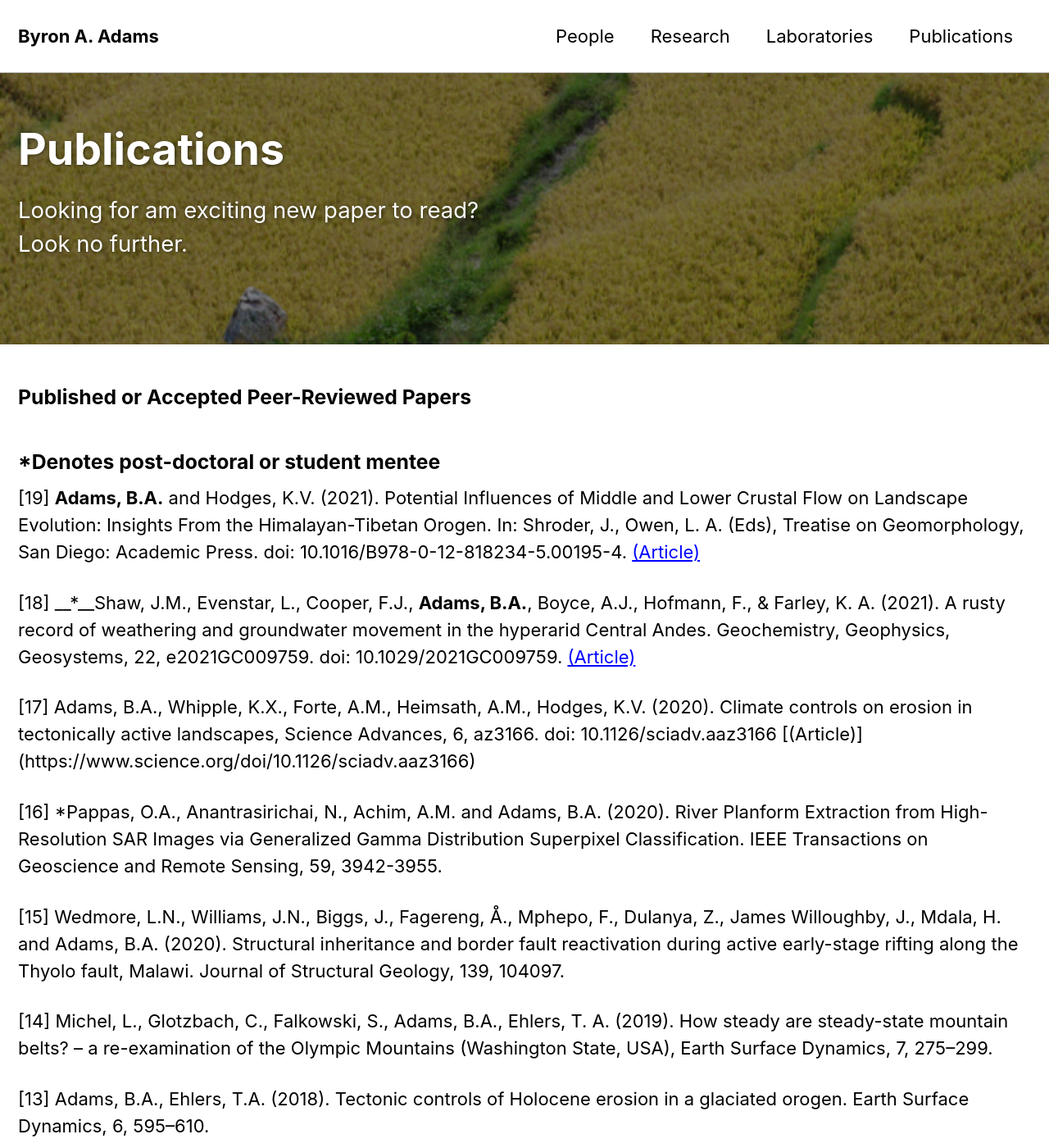
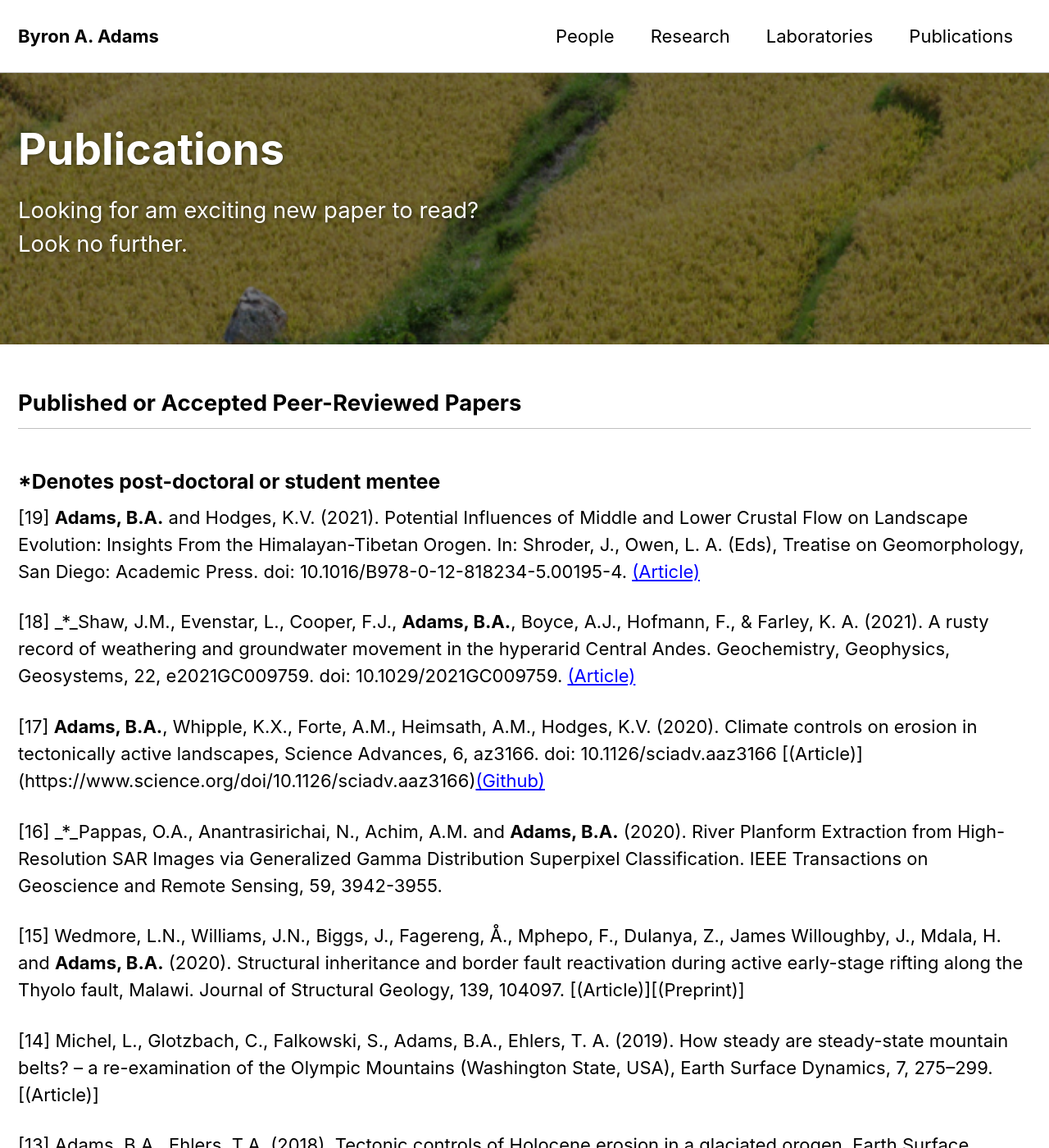
Before and after one commit to baadams/baadams.github.io, a Jekyll site: the page built from _pages/pubs.md, in a window 1280 px wide and 1400 px high. Shown: the whole window at 82% size. Built offline with Jekyll 4.4.1, drawn with Linux system fonts in a browser that asks for light colours; cached includes are drawn as plain includes.

Commit message:
Update pubs.md

```diff
--- a/_pages/pubs.md
+++ b/_pages/pubs.md
@@ -16,20 +16,20 @@ excerpt: "Looking for am exciting new paper to read?<br/>
           Look no further. "
 ---
 
-### Published or Accepted Peer-Reviewed Papers
+## Published or Accepted Peer-Reviewed Papers
 ### *Denotes post-doctoral or student mentee
 
 [19] **Adams, B.A.** and Hodges, K.V. (2021). Potential Influences of Middle and Lower Crustal Flow on Landscape Evolution: Insights From the Himalayan-Tibetan Orogen. In: Shroder, J., Owen, L. A. (Eds), Treatise on Geomorphology, San Diego: Academic Press. doi: 10.1016/B978-0-12-818234-5.00195-4. [(Article)](https://www.sciencedirect.com/science/article/pii/B9780128182345001954)
 
-[18] __*__Shaw, J.M., Evenstar, L., Cooper, F.J., **Adams, B.A.**, Boyce, A.J., Hofmann, F., & Farley, K. A. (2021). A rusty record of weathering and groundwater movement in the hyperarid Central Andes. Geochemistry, Geophysics, Geosystems, 22, e2021GC009759. doi: 10.1029/2021GC009759. [(Article)](https://agupubs.onlinelibrary.wiley.com/doi/full/10.1029/2021GC009759)
+[18] _*_Shaw, J.M., Evenstar, L., Cooper, F.J., **Adams, B.A.**, Boyce, A.J., Hofmann, F., & Farley, K. A. (2021). A rusty record of weathering and groundwater movement in the hyperarid Central Andes. Geochemistry, Geophysics, Geosystems, 22, e2021GC009759. doi: 10.1029/2021GC009759. [(Article)](https://agupubs.onlinelibrary.wiley.com/doi/full/10.1029/2021GC009759)
 
-[17] Adams, B.A., Whipple, K.X., Forte, A.M., Heimsath, A.M., Hodges, K.V. (2020). Climate controls on erosion in tectonically active landscapes, Science Advances, 6, az3166. doi: 10.1126/sciadv.aaz3166 [(Article)] (https://www.science.org/doi/10.1126/sciadv.aaz3166)
+[17] **Adams, B.A.**, Whipple, K.X., Forte, A.M., Heimsath, A.M., Hodges, K.V. (2020). Climate controls on erosion in tectonically active landscapes, Science Advances, 6, az3166. doi: 10.1126/sciadv.aaz3166 [(Article)] (https://www.science.org/doi/10.1126/sciadv.aaz3166)[(Github)](https://github.com/baadams/raindance)
 
-[16] *Pappas, O.A., Anantrasirichai, N., Achim, A.M. and Adams, B.A. (2020). River Planform Extraction from High-Resolution SAR Images via Generalized Gamma Distribution Superpixel Classification. IEEE Transactions on Geoscience and Remote Sensing, 59, 3942-3955.
+[16] _*_Pappas, O.A., Anantrasirichai, N., Achim, A.M. and **Adams, B.A.** (2020). River Planform Extraction from High-Resolution SAR Images via Generalized Gamma Distribution Superpixel Classification. IEEE Transactions on Geoscience and Remote Sensing, 59, 3942-3955.
 
-[15] Wedmore, L.N., Williams, J.N., Biggs, J., Fagereng, Å., Mphepo, F., Dulanya, Z., James Willoughby, J., Mdala, H. and Adams, B.A. (2020). Structural inheritance and border fault reactivation during active early-stage rifting along the Thyolo fault, Malawi. Journal of Structural Geology, 139, 104097.
+[15] Wedmore, L.N., Williams, J.N., Biggs, J., Fagereng, Å., Mphepo, F., Dulanya, Z., James Willoughby, J., Mdala, H. and **Adams, B.A.** (2020). Structural inheritance and border fault reactivation during active early-stage rifting along the Thyolo fault, Malawi. Journal of Structural Geology, 139, 104097. [(Article)][(Preprint)]
 
-[14] Michel, L., Glotzbach, C., Falkowski, S., Adams, B.A., Ehlers, T. A. (2019). How steady are steady-state mountain belts? – a re-examination of the Olympic Mountains (Washington State, USA), Earth Surface Dynamics, 7, 275–299.
+[14] Michel, L., Glotzbach, C., Falkowski, S., Adams, B.A., Ehlers, T. A. (2019). How steady are steady-state mountain belts? – a re-examination of the Olympic Mountains (Washington State, USA), Earth Surface Dynamics, 7, 275–299. [(Article)]
 
 [13] Adams, B.A., Ehlers, T.A. (2018). Tectonic controls of Holocene erosion in a glaciated orogen. Earth Surface Dynamics, 6, 595–610.
 
```
